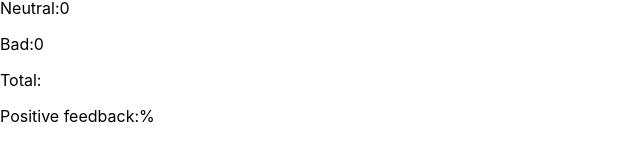
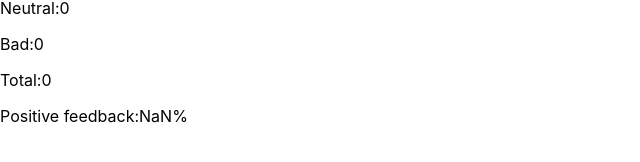
Before and after one commit to Alex34972/goit-react-hw-02-feedback, a React (Create React App) app: page / in a window 1280 px wide. Shown: the part 198-360 px from the top of the page, without its empty margins (0-640 px from the left). Built offline with nearby package versions, Linux system fonts and the light colour scheme.

Commit message:
Update FeedbackStat.js

```diff
--- a/src/components/FeedbackStat.js
+++ b/src/components/FeedbackStat.js
@@ -14,7 +14,11 @@ class FeedbackCounter extends React.Component {
   feedbackIncrementBad = () => {
     this.setState((prevState) => ({ bad: prevState.bad + 1 }));
   };
+
   render() {
+    const total = this.state.good + this.state.neutral + this.state.bad;
+    const positiv = (this.state.good / total) * 100;
+
     return (
       <div className="feedback">
         <h2 className="heading ">Please leave feedback</h2>
@@ -43,8 +47,8 @@ class FeedbackCounter extends React.Component {
         <p className="title">Good:{this.state.good}</p>
         <p className="title">Neutral:{this.state.neutral}</p>
         <p className="title">Bad:{this.state.bad}</p>
-        <p className="title">Total:</p>
-        <p className="title">Positive feedback:%</p>
+        <p className="title">Total:{total}</p>
+        <p className="title">Positive feedback:{Math.round(positiv)}%</p>
       </div>
     );
   }
```
